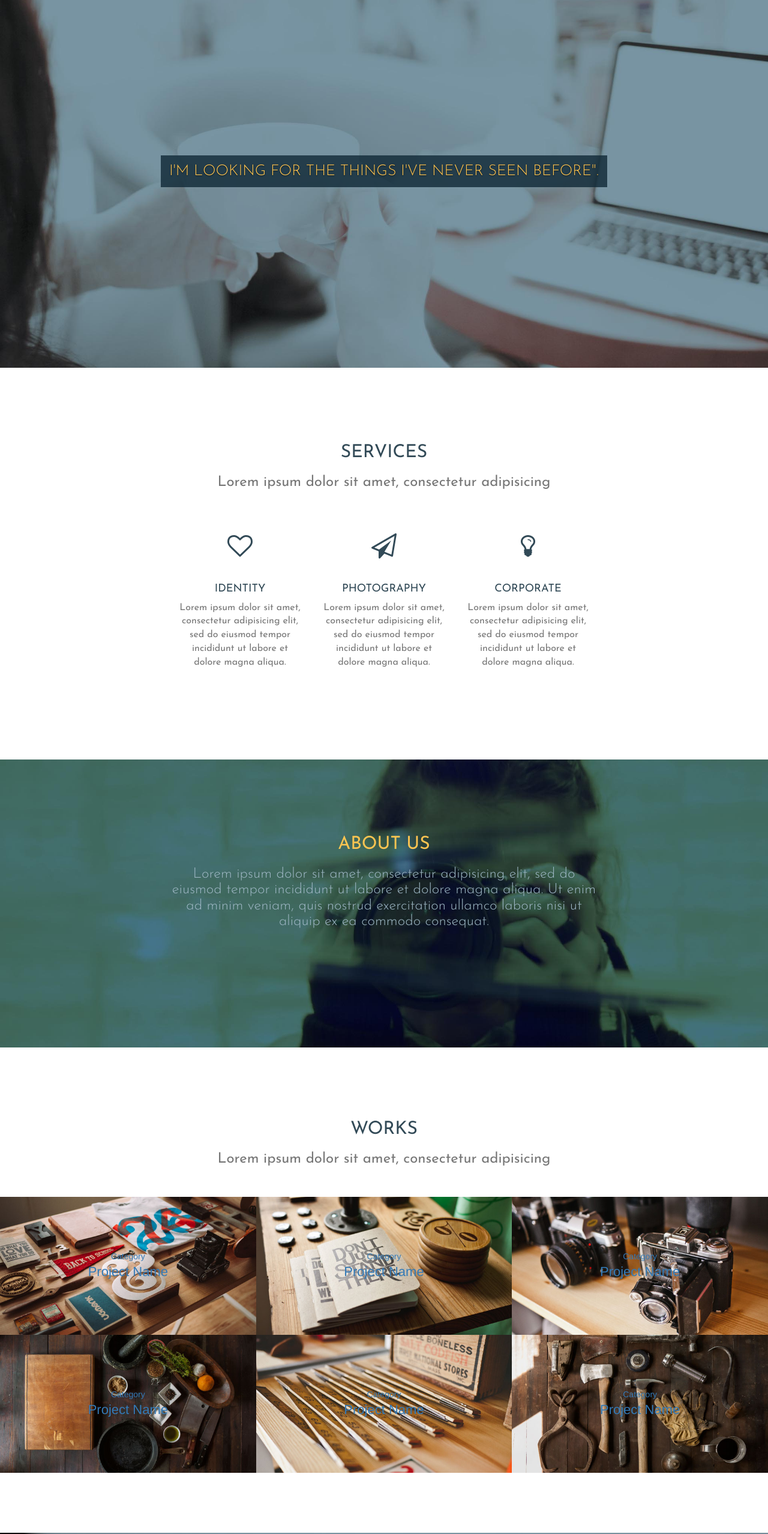
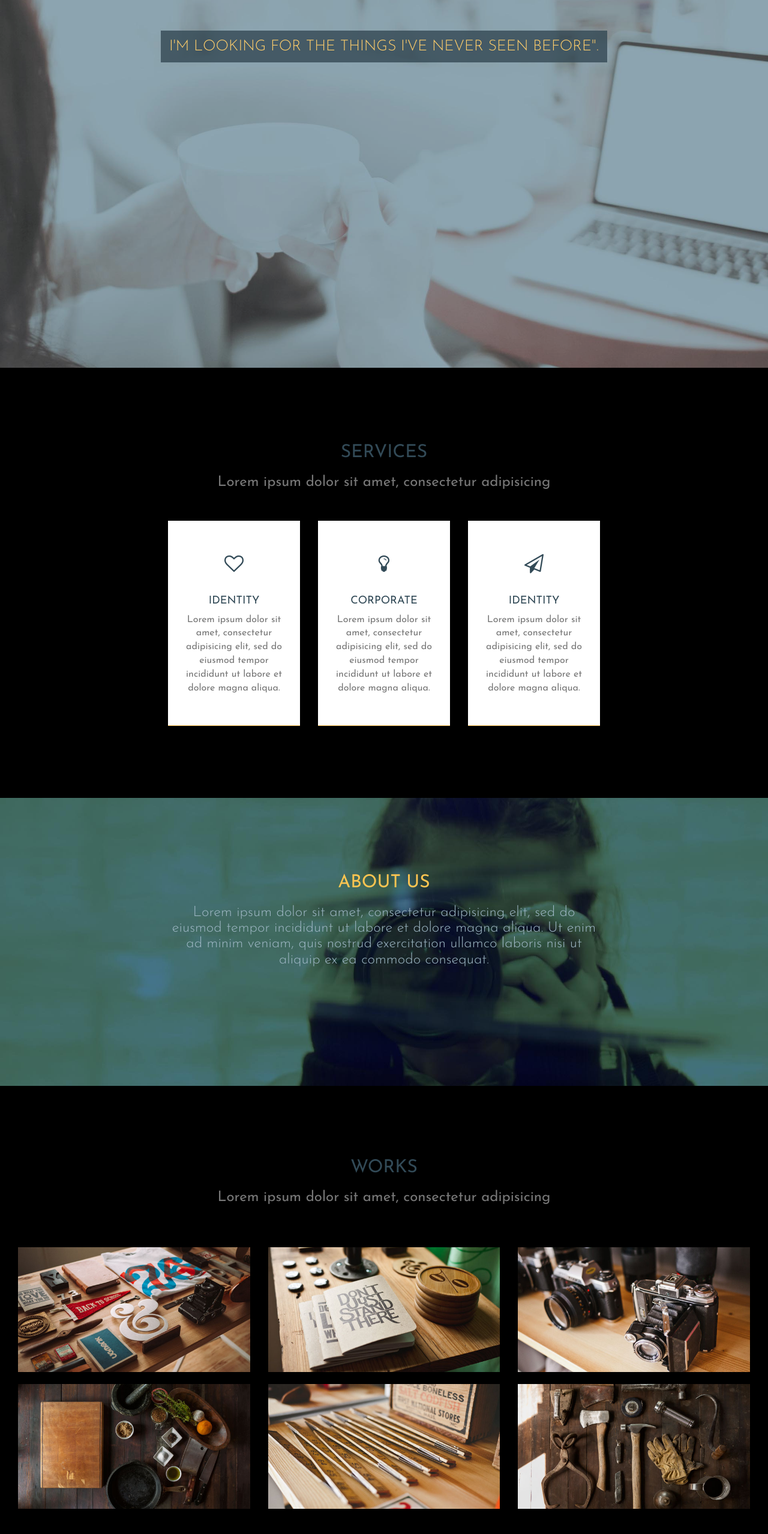
Before and after one commit to llozze/llozze.github.io, a plain HTML site: page index.html in a window 1280 px wide. Shown: the part 240-2797 px from the top of the page at 60% size. Drawn offline with nearby package versions, Linux system fonts and the light colour scheme.

Commit message:
actualizacion

```diff
--- a/estilos.css
+++ /dev/null
@@ -1,93 +0,0 @@
-* {
-	margin: 0;
-	padding: 0;
-}
-
-body {
-	font-family: 'Josefin Sans', sans-serif;
-
-}
-
-html {
-
-}
-
-@media(min-width: 767px){
-	.navbar {
-		padding: 20px 0;
-		transition: background .5s ease-in-out,padding .5s ease-in-out;
-	}
-}
-
-.top-nav-collapse {
-	padding: 0;
-}
-
-.navbar-default {
-	background-color: red;
-}
-
-
-.row {
-	margin-left: -15px;
-	margin-right: -15px;
-
-}
-
-
-.navbar-default .navbar-brand {
-	font-family: 'Josefin Sans', sans-serif;
-	font-size: 45px;
-	font-weight: 400;
-}
-
-.navbar-default {
-	background-color: red;
-
-}
-
-.navbar-default .navbar-nav {
-	font-family: 'Josefin Sans', sans-serif;
-	color: #fff;
-}
-
-
-
-
-
-
-
-.home-section {
-	height: 100%;
-	padding-top: 150px;
-	text-align: center;
-	background: #fff;
-}
-
-.services-section {
-	height: 100%;
-	padding-top: 150px;
-	text-align: center;
-	background: #ccc;
-}
-
-.about-section {
-	height: 100%;
-	padding-top: 150px;
-	text-align: center;
-	background: #fff;
-}
-
-.works-section {
-	height: 100%;
-	padding-top: 150px;
-	text-align: center;
-	background: #ccc;
-}
-
-.contact-section {
-	height: 100%;
-	padding-top: 150px;
-	text-align: center;
-	background: #fff;
-}
--- a/index.html
+++ b/index.html
@@ -28,7 +28,7 @@
 </head>
 <body id="page-top" data-spy="scroll" data-target=".navbar-fixed-top">
 
-<!-- Navbar to top -->
+<!-- Navbar start -->
 
 <nav class="navbar navbar-default navbar-fixed-top" role="navigation">
   <div class="container">
@@ -59,93 +59,106 @@
   </div>
 </nav>
 
-<!-- Navbar to end -->
+<!-- Navbar end -->
 
-<!-- Header to top -->
+
+<!-- Header start -->
 
 <header id="home">
-<div id="kb" class="carousel kb_elastic animate_text kb-wrapper" data-ride="carousel" data-interval="6000" data-pause="hover">
+<div id="bg-fade-carousel" class="carousel slide carousel-fade" data-ride="carousel">
 
 
-<div class="carousel-inner" role="listbox">
+  <div class="carousel-inner">
 
-  <div class="item active">
-    <img class="fill" src="jumb6.jpg" alt="slider 01">
-    <h1></h1>
-    <div class="carousel-caption kb_caption">
-      <div class="titulos">
+    <div class="item active">
+      <div class="titulos text-center">
           <div class="titulo-1"><mark>"I'M LOOKING FOR THE UNEXPECTED</mark></div>
+        </div>
+      <div class="slide1">
+        <img src="jumb6.jpg" class="img-responsive" alt="slide-1">
       </div>
     </div>
+
+    <div class="item">
+      <div class="titulos text-center">
+          <div class="titulo-1"><mark>I'M LOOKING FOR THE THINGS I'VE NEVER SEEN BEFORE".</mark></div>
+        </div>
+      <div class="slide2">
+        <img src="jumb4.jpg" class="img-responsive" alt="slide-2">
+      </div>
+
+    </div>
+
   </div>
-
-  <div class="item">
-    <img class="fill" src="jumb4.jpg" alt="slider 02">
-    <div class="carousel-caption kb_caption kb_caption_right">
-      <div class="titulos">
-          <div class="titulo-1"><mark>I'M LOOKING FOR THE THINGS I'VE NEVER SEEN BEFORE".</mark></div>
-      </div>
-    </div>
-  </div>
-
-
-</div>
-
-
 
 </div>
 </header>
 
-<!-- Header to end -->
+<!-- Header end -->
 
 
-<!-- Services to top -->
+<!-- Services start -->
 
 <section id="services">
   <div class="container">
+    <div class="row">
 
-    <div class="row">
       <div class="col-md-12 text-center">
         <h2 class="tittle">SERVICES</h2>
         <h3 class="sub-tittle text-muted">Lorem ipsum dolor sit amet, consectetur adipisicing</h3>
       </div>
     </div>
 
+    <div class="row">
 
-      <div class="col-md-4 text-center">
-        <span class="fa-stack fa-3x">
-          <i class="fa fa-heart-o fa-stack-1x"></i>
-        </span>
-          <h4 class="service-heading">IDENTITY</h4>
-          <p class="text-muted">Lorem ipsum dolor sit amet, consectetur adipisicing elit, sed do eiusmod
-          tempor incididunt ut labore et dolore magna aliqua.</p>
+      <div class="col-md-4 ">
+          <div class="iconbox wow slideInleft">
+              <div class="iconbox-icon fa-stack fa-3x">
+                <span class="fa fa-heart-o fa-stack-1x"></span>
+              </div>
+
+              <div class="iconbox-text">
+                <h4 class="service-heading">IDENTITY</h4>
+                <p class="text-muted">Lorem ipsum dolor sit amet, consectetur adipisicing elit, sed do eiusmod tempor incididunt ut labore et dolore magna aliqua.</p>
+              </div>
+          </div>
       </div>
 
-      <div class="col-md-4 text-center">
-        <span class="fa-stack fa-3x">
-          <i class="fa fa-send-o fa-stack-1x"></i>
-        </span>
-          <h4 class="service-heading">PHOTOGRAPHY</h4>
-          <p class="text-muted">Lorem ipsum dolor sit amet, consectetur adipisicing elit, sed do eiusmod
-          tempor incididunt ut labore et dolore magna aliqua.</p>
+      <div class="col-md-4 ">
+          <div class="iconbox wow slideInleft">
+              <div class="iconbox-icon fa-stack fa-3x">
+                <span class="fa fa-lightbulb-o fa-stack-1x"></span>
+              </div>
+
+              <div class="iconbox-text">
+                <h4 class="service-heading">CORPORATE</h4>
+                <p class="text-muted">Lorem ipsum dolor sit amet, consectetur adipisicing elit, sed do eiusmod tempor incididunt ut labore et dolore magna aliqua.</p>
+              </div>
+          </div>
       </div>
 
-      <div class="col-md-4 text-center">
-        <span class="fa-stack fa-3x">
-          <i class="fa fa-lightbulb-o fa-stack-1x"></i>
-        </span>
-          <h4 class="service-heading">CORPORATE</h4>
-          <p class="text-muted">Lorem ipsum dolor sit amet, consectetur adipisicing elit, sed do eiusmod
-          tempor incididunt ut labore et dolore magna aliqua.</p>
+      <div class="col-md-4 ">
+          <div class="iconbox wow slideInleft">
+              <div class="iconbox-icon fa-stack fa-3x">
+                <span class="fa fa-send-o fa-stack-1x"></span>
+              </div>
+
+              <div class="iconbox-text">
+                <h4 class="service-heading">IDENTITY</h4>
+                <p class="text-muted">Lorem ipsum dolor sit amet, consectetur adipisicing elit, sed do eiusmod tempor incididunt ut labore et dolore magna aliqua.</p>
+              </div>
+          </div>
       </div>
+
+    </div> <!-- row -->
 
   </div>
 </section>
 
-<!-- Services to end -->
+<!-- Services end -->
 
 
-<!-- About to top -->
+<!-- About start -->
 
 <section id="about">
   <div class="container">
@@ -163,10 +176,10 @@
   </div>
 </section>
 
-<!-- About to end -->
+<!-- About end -->
 
 
-<!-- Portfolio to top -->
+<!-- Portfolio start -->
 
 <section class="no-padding" id="works">
   <div class="container-fluid">
@@ -178,114 +191,75 @@
       </div>
     </div>
 
-
-      <div class="row no-gutter popup-gallery">
-
         <div class="col-lg-4 col-sm-6">
-          <a class="portfolio-box">
+          <div class="hovereffect">
             <img src="portfolio/thumbnails/1.jpg" class="img-responsive" alt="">
-            <div class="portfolio-box-caption">
-              <div class="portfolio-box-caption-content">
-                <div class="project-category text-faded">
-                  Category
-                </div>
-                <div class="project-name">
-                  Project Name
-                </div>
-              </div>
+            <div class="overlay">
+              <h2>CATEGORY</h2>
+              <p><a href="#">description</a></p>
             </div>
-          </a>
+          </div>
         </div>
 
         <div class="col-lg-4 col-sm-6">
-          <a class="portfolio-box">
+          <div class="hovereffect">
             <img src="portfolio/thumbnails/2.jpg" class="img-responsive" alt="">
-            <div class="portfolio-box-caption">
-              <div class="portfolio-box-caption-content">
-                <div class="project-category text-faded">
-                  Category
-                </div>
-                <div class="project-name">
-                  Project Name
-                </div>
-              </div>
+            <div class="overlay">
+              <h2>CATEGORY</h2>
+              <p><a href="#">description</a></p>
             </div>
-          </a>
+          </div>
         </div>
 
         <div class="col-lg-4 col-sm-6">
-          <a class="portfolio-box">
+          <div class="hovereffect">
             <img src="portfolio/thumbnails/3.jpg" class="img-responsive" alt="">
-            <div class="portfolio-box-caption">
-              <div class="portfolio-box-caption-content">
-                <div class="project-category text-faded">
-                  Category
-                </div>
-                <div class="project-name">
-                  Project Name
-                </div>
-              </div>
+            <div class="overlay">
+              <h2>CATEGORY</h2>
+              <p><a href="#">description</a></p>
             </div>
-          </a>
+          </div>
         </div>
 
         <div class="col-lg-4 col-sm-6">
-          <a class="portfolio-box">
+          <div class="hovereffect">
             <img src="portfolio/thumbnails/4.jpg" class="img-responsive" alt="">
-            <div class="portfolio-box-caption">
-              <div class="portfolio-box-caption-content">
-                <div class="project-category text-faded">
-                  Category
-                </div>
-                <div class="project-name">
-                  Project Name
-                </div>
-              </div>
+            <div class="overlay">
+              <h2>CATEGORY</h2>
+              <p><a href="#">description</a></p>
             </div>
-          </a>
+          </div>
         </div>
 
         <div class="col-lg-4 col-sm-6">
-          <a class="portfolio-box">
+          <div class="hovereffect">
             <img src="portfolio/thumbnails/5.jpg" class="img-responsive" alt="">
-            <div class="portfolio-box-caption">
-              <div class="portfolio-box-caption-content">
-                <div class="project-category text-faded">
-                  Category
-                </div>
-                <div class="project-name">
-                  Project Name
-                </div>
-              </div>
+            <div class="overlay">
+              <h2>CATEGORY</h2>
+              <p><a href="#">description</a></p>
             </div>
-          </a>
+          </div>
         </div>
 
         <div class="col-lg-4 col-sm-6">
-          <a class="portfolio-box">
+          <div class="hovereffect">
             <img src="portfolio/thumbnails/6.jpg" class="img-responsive" alt="">
-            <div class="portfolio-box-caption">
-              <div class="portfolio-box-caption-content">
-                <div class="project-category text-faded">
-                  Category
-                </div>
-                <div class="project-name">
-                  Project Name
-                </div>
-              </div>
+            <div class="overlay">
+              <h2>CATEGORY</h2>
+              <p><a href="#">description</a></p>
             </div>
-          </a>
+          </div>
         </div>
 
-      </div>
 
   </div>
 </section>
 
-<!-- Portfolio to end -->
+
+<!-- Portfolio end -->
 
 
-<!-- Contact to top -->
+<!-- Contact start -->
 
 <section id="contact">
   <div class="container">
@@ -329,10 +303,10 @@
   </div>
 </section>
 
-<!-- Contact to end -->
+<!-- Contact end -->
 
 
-<!-- Footer to top -->
+<!-- Footer start -->
 
 <footer>
   <div class="container">
@@ -373,17 +347,17 @@
   </div>
 </footer>
 
-<!-- Footer to top -->
+<!-- Footer end -->
 
 
-<!-- Scroll to top-->
+<!-- Scroll start-->
 
   <div class="scroll-up">
     <a href="#home"><i class="fa fa-angle-up"></i></a>
   </div>
 
 
-<!-- Scroll to end-->
+<!-- Scroll end-->
 
 
 
--- a/styles.css
+++ b/styles.css
@@ -2,6 +2,13 @@
 	margin: 0;
 	padding: 0;
 	box-sizing: border-box;
+}
+
+  -webkit-filter: grayscale(1) blur(4px);
+}
+
+*:hover {
+  -webkit-filter: none;
 }
 
 html {
@@ -86,6 +93,11 @@ h4 {
 
 }
 
+.navbar-fixed-top {
+	z-index: 1000
+}
+
+
 .navbar-default .navbar-brand {
 	font-family: 'Josefin Sans', sans-serif;
 	font-size: 45px;
@@ -133,6 +145,19 @@ h4 {
 	border-color: #ffc551;
 }
 
+.navbar-default .navbar-toggle {
+	border-color: transparent;
+}
+
+.navbar-default .navbar-toggle:hover {
+	background-color: transparent;
+}
+
+.navbar-default .navbar-collapse {
+	border-color: transparent;
+}
+
+
 .navbar-default .navbar-nav  {
 	font-family: 'Josefin Sans', sans-serif;
 	color: #fff;
@@ -147,11 +172,6 @@ h4 {
 		transition: background .5s ease-in-out,padding .5s ease-in-out;
 
 	}
-}
-
-
-.navbar-default .navbar-toggle {
-	border-color: none;
 }
 
 .navbar-toggle {
@@ -177,36 +197,66 @@ h4 {
 	background-color: #ffc551;
 }
 
-/* ----------NAVBAR-------------*/
+/* ---------- NAVBAR -------------*/
 
 
+/* ---------- HEADER -------------*/
 
-
-/* --------- HEADER ------------*/
-
-
-header .fill {
-	background-repeat: no-repeat;
-  	background-attachment: scroll;
+.carousel {
 	position: relative;
-	background-position: center center;
-	background-size: cover;
-	text-align: center;
-	color: #fff;
 
 }
 
+.carousel-inner {
+	position: relative;
+	width: 100%;
+	overflow: hidden;
+}
+
+.slide1 .slide2 {
+	vertical-align: middle;
+	min-height: 560px;
+	background-size: cover;
+	background-position: center center;
+	-webkit-background-size: cover;
+	-moz-background-size: cover;
+	-o-background-size: cover;
+}
+
+.carousel.carousel-fade .item {
+	-webkit-transition: opacity 1s linear;
+	-moz-transition: opacity 1s linear;
+	-ms-transition: opacity 1s linear;
+	-o-transition: opacity 1s linear;
+	transition: opacity 1s linear;
+	opacity: 0.5;
+}
+
+.carousel.carousel-fade .active.item {
+	opacity: 1;
+}
+
+.carousel.carousel-fade .active.left,
+.carousel.carousel-fade .active.right {
+	left: 0;
+	z-index: 2;
+	opacity: 0;
+	filter: alpha(opacity=0)
+}
+
 header .titulos{
-	padding-top: 200px;
-	padding-bottom: 200px;
+	position: absolute;
+	right: 0;
+	left: 0;
 	font-family: 'Josefin Sans', sans-serif;
 	font-size: 25px;
-	margin-top: 60px;
+	margin-top: 300px;
 	margin-bottom: 60px;
+
 }
 
 .titulos mark {
-	margin-bottom: 34px;
+	margin-top: 150px;
 	color: #ffc551;
 	font-weight: 200;
 	padding: 14px 14px;
@@ -214,30 +264,33 @@ header .titulos{
 	margin-bottom: 50px;
 }
 
-.item.active {
-	height: 100%;
-	opacity: 1;
-	z-index: 2;
-	transform: scale3d(1,1,1);
-	transition: transform .7 ease-in-out 0s, opacity ease-in-out .7s;
+/* --------- HEADER ------------*/
 
+
+
+/* ----------  SERVICES  -------------*/
+
+#services {
+	background-color: #000;
 }
 
-img {
-	vertical-align: middle;
-	height: 650px;
+.iconbox{
+	background: #fff;
+	border-bottom: 1px solid #ffc551;
+	text-align: center;
+	padding: 40px 20px;
+	margin: 0 0 20px;
 }
 
-.item img {
-	display: block;
-	max-width: 100%;
+.iconbox-icon {
+	margin: 0 0 15;
+	font-size: 32px;
+	color: #324a57;
 }
 
-/* ----------  HEADER  -------------*/
-
-/* ----------  SERVICES  -------------*/
-#services {
-	background-color: #fff;
+.iconbox-tittle {
+	margin: 0 0 15px;
+	padding: 0;
 }
 
 #services p {
@@ -259,8 +312,6 @@ img {
 	background-size: cover;
 	background-position: center center;
 	position: relative;
-
-
 }
 
 #about h2 {
@@ -275,90 +326,94 @@ img {
 /* ----------  ABOUT  -------------*/
 
 
+/* ----------  PORTFOLIO  -------------*/
 
+#works {
+	background-color: #000;
+}
 
-/* ----------  WORKS  -------------*/
+.hovereffect {
+	max-width: 100%;
+	height: 100%;
+	display: block;
+	float: left;
+	overflow: hidden;
+	position: relative;
+	text-align: center;
+	cursor: default;
+	margin-top: 20px;
+}
+
+.hovereffect .overlay {
+	position: absolute;
+	overflow: hidden;
+	width: 80%;
+	height: 80%;
+	left: 10%;
+	top: 10%;
+	border-bottom: 1px solid #ffc551;
+	border-top: 1px solid #ffc551;
+	-webkit-transition: opacity 0.35s, -webkit-transform 0.35s;
+	transition: opacity 0.35s transform 0.35s;
+	-webkit-transform: scale(0,1);
+	-ms-transform: scale(0,1);
+	transform: scale3d(0,1);
+}
+
+.hovereffect:hover .overlay {
+	opacity: 1;
+	-webkit-transform: scale(1);
+	-ms-transform: scale(1);
+	transform: scale(1);
+}
+
+.hovereffect img {
+	display: block;
+	position: relative;
+	-webkit-transition: all 0.35s;
+	transition: all 0.35s;
+}
+
+.hovereffect:hover img {
+	filter: brightness(0.5);
+}
+
+.hovereffect h2 {
+	text-align: center;
+	position: relative;
+	font-size: 17px;
+	background-color: transparent;
+	color: #ffc551;
+	padding: 1em 0;
+	opacity: 0;
+	-webkit-transition: opacity 0.35s, -webkit-transform 0.35s;
+	transition: opacity 0.35s, transform 0.35s;
+	-webkit-transform: translate3d(0,-100%,0);
+	transform: translate3d(0,-100%,0);
+}
+
+.hovereffect a, .hovereffect p {
+	color: #ffc551;
+	padding: 1em 0;
+	opacity: 0;
+	-webkit-transition: opacity 0.35s, -webkit-transform 0.35s;
+	transition: opacity 0.35s, transform 0.35s;
+	-webkit-transform: translate3d(0,100%,0);
+	transform: translate3d(0,100%,0);
+}
+
+.hovereffect:hover a, .hovereffect:hover p, .hovereffect:hover h2 {
+	opacity: 1;
+	color: #333 opacity 100%;
+	-webkit-transform: translate3d(0,0,0);
+	transform: translate3d(0,0,0);
+}
+
+/* ----------  PORTFOLIO  -------------*/
 
 
 
-.portfolio-box {
-	position: relative;
-	display: block;
-	max-width: 650px;
-	margin: 0 auto;
-}
-
-
-
-
-}
-.portfolio-box:hover {
-	opacity: 1;
-	cursor: pointer;
-
-}
-
-.portfolio-box .portfolio-box-caption .portfolio-box-caption-content {
-	width: 100%;
-	align-content: center;
-	text-align: center;
-	position: absolute;
-	top: 50%;
-	transform: translateY(-50%);
-
-
-
-}
-.portfolio-box .portfolio-box-caption .portfolio-box-caption-content .portfolio.category .project-name {
-	font-family: 'Josefin Sans', sans-serif;
-	padding: 0 15px;
-
-
-}
-
-.portfolio-box .portfolio-box-caption .portfolio-box-caption-content .proyect-category {
-	font-weight: 400;
-	text-transform: uppercase;
-	font-size: 14px;
-
-}
-
-.portfolio-box .portfolio-box-caption .portfolio-box-caption-content .project-name {
-	font-size: 18px;
-
-}
-
-.portfolio-box:focus {
-	outline: none;
-}
-
-@media (min-width: 768px) {
-	.portfolio-box .portfolio-box-caption .portfolio-box-caption-content .proyect-category {
-	font-size: 16px;
-}
-
-.portfolio-box .portfolio-box-caption .portfolio-box-caption-content .project-name {
-	font-size: 22px;
-
-}
-
-.cal-to-action h2{
-	margin: 0 auto 20px;
-}
-
-.no-gutter > [class*='col'] {
-	padding-right: 0;
-	padding-left: 0;
-}
-
-.text-faded {
-	color: rgba(255. 255, 255, .7);
-}
-
-/* ----------NAVBAR-------------*/
-
 /* ---------- CONTACT -------------*/
-
 
 #contact {
 	height: 100%;
@@ -366,7 +421,6 @@ img {
 	background-size: cover;
 	background-position: center center;
 	position: relative;
-
 }
 
 #contact h2 {
@@ -378,15 +432,9 @@ img {
 	font-weight: 300;
 }
 
-
-
-
  button {
 	background-color: #ffc551;
 }
-
-
-
 
 /* ---------- CONTACT -------------*/
 
@@ -401,7 +449,6 @@ footer {
 	font-weight: 100;
 	font-size: 14px;
 	padding: 10px 0;
-
 }
 
 a .fa-stack {
@@ -412,10 +459,9 @@ a .fa-stack {
 	color: #1e3846;
 }
 
-
-/* ----------Footer-------------*/
+/* ---------- FOOTER -------------*/
 
 
 
 
-/*  ---------scroll up--------------*/
+/*  --------- SCROLL UP --------------*/
```
